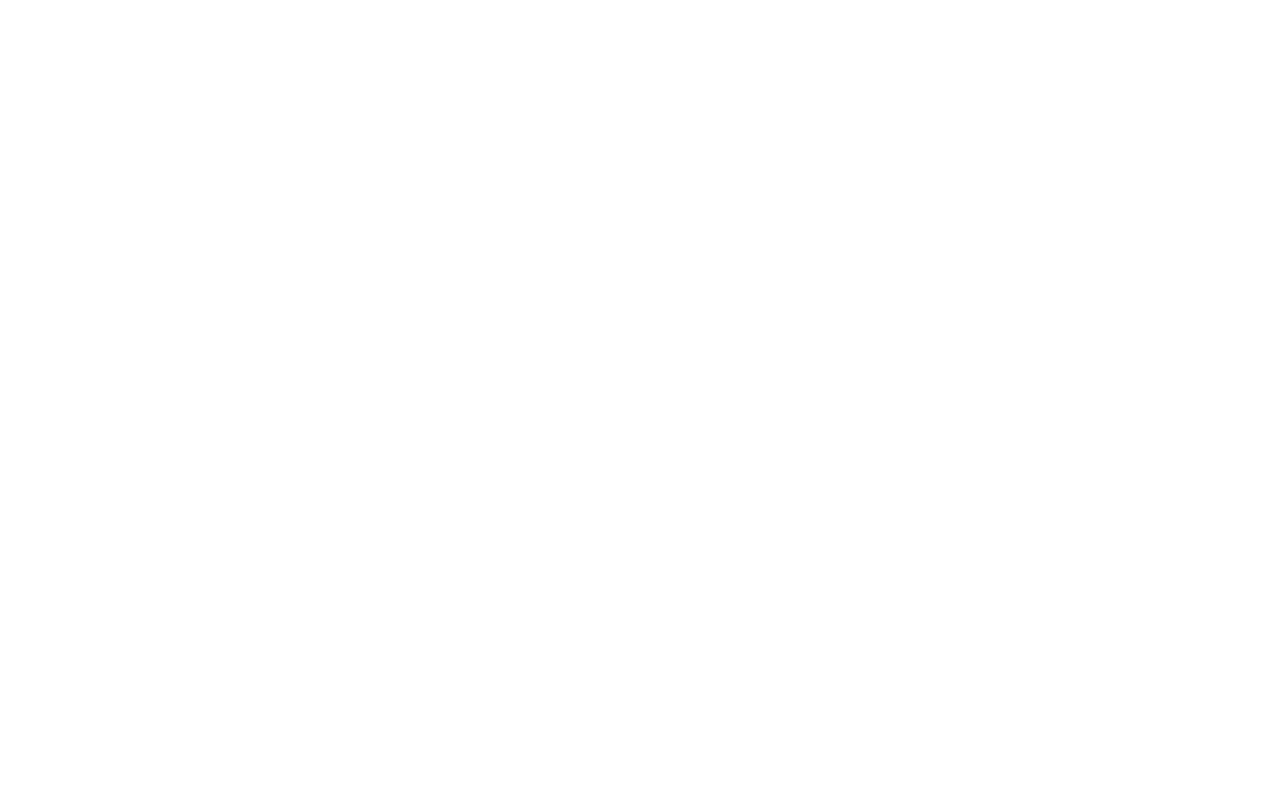
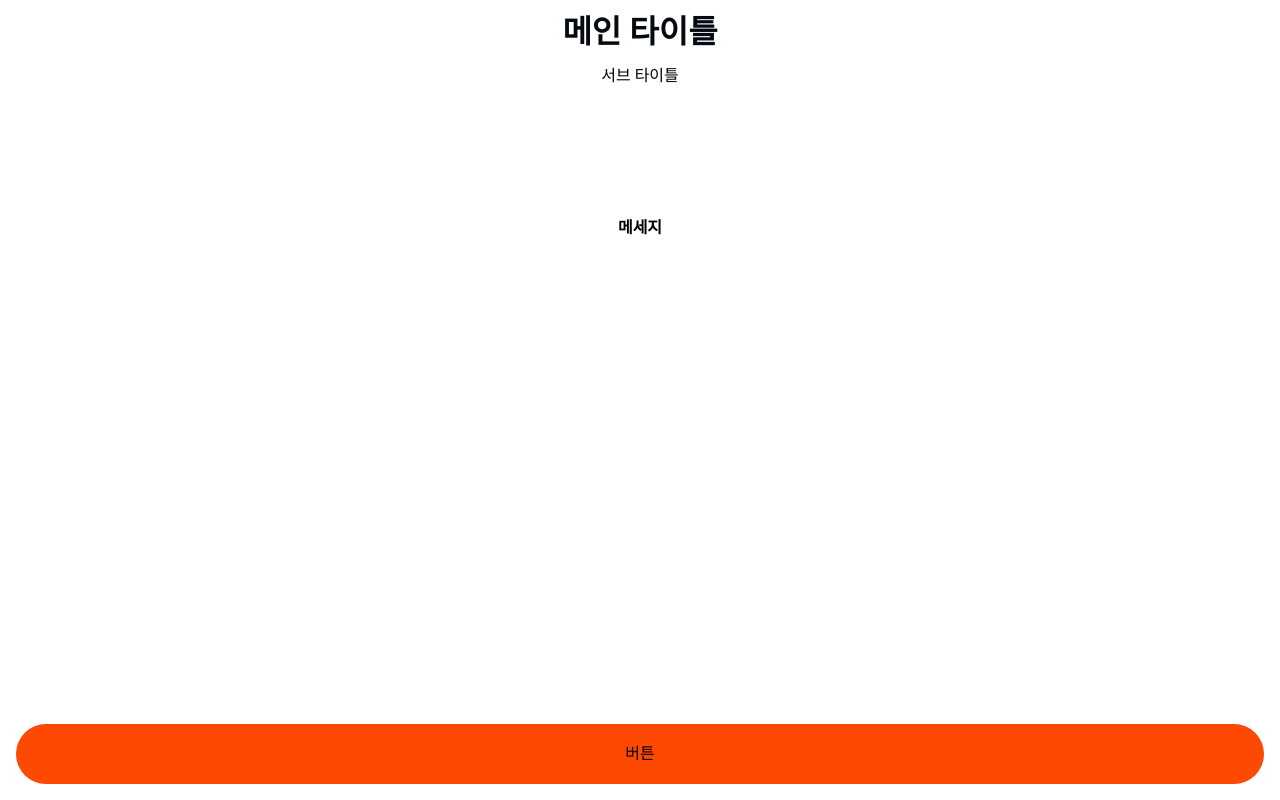
Before and after one commit to FE4902/Random-Lunch-Menu, a React (Create React App) app: page / in a window 1280 px wide. Built offline with nearby package versions, Linux system fonts and the light colour scheme.

Commit message:
Feat: Select 페이지 추가
Feat: Select 페이지 추가 (2)

Feat: Select 페이지 추가 (3)

```diff
--- a/src/App.tsx
+++ b/src/App.tsx
@@ -1,7 +1,12 @@
+import Select from "./pages/select";
 import "./styles/global.scss";
 
 function App() {
-    return <div></div>;
+    return (
+        <div>
+            <Select></Select>
+        </div>
+    );
 }
 
 export default App;
--- /dev/null
+++ b/src/pages/select/index.tsx
@@ -0,0 +1,21 @@
+import S from "./select.module.scss";
+
+const Select = () => {
+    return (
+        <div className={S.wrap}>
+            <header className={S.header}>
+                <h2 className={S.title}>메인 타이틀</h2>
+                <p className={S.sub_title}>서브 타이틀</p>
+            </header>
+            <main className={S.main}>
+                <div className={S.list}></div>
+                <div className={S.message}>메세지</div>
+            </main>
+            <footer className={S.footer}>
+                <button className={S.button}>버튼</button>
+            </footer>
+        </div>
+    );
+};
+
+export default Select;
--- /dev/null
+++ b/src/pages/select/select.module.scss
@@ -0,0 +1,57 @@
+.wrap {
+}
+
+.header {
+    padding: 8px 24px 64px;
+    text-align: center;
+
+    .title {
+        color: var(--text-black);
+        font-size: 32px;
+        font-weight: 600;
+        margin-bottom: 8px;
+    }
+
+    .sub_title {
+        color: var(--text-gray);
+    }
+}
+
+.main {
+    .list {
+        display: grid;
+        grid-template-columns: repeat(3, 1fr);
+        gap: 20px 13.5px;
+        padding: 0 24px 64px;
+    }
+
+    .message {
+        padding-bottom: 20px;
+        font-weight: 600;
+        text-align: center;
+    }
+}
+
+.footer {
+    position: fixed;
+    bottom: 0;
+    display: grid;
+    justify-items: center;
+    width: 100%;
+    padding-bottom: 16px;
+
+    &::before {
+        display: block;
+        width: 100%;
+        height: 34px;
+        background: linear-gradient(180deg, rgba(#fff, 0) 0%, #fff 100%);
+        content: "";
+    }
+
+    .button {
+        width: calc(100% - 32px);
+        height: 60px;
+        background-color: #fe4902;
+        border-radius: 32px;
+    }
+}
--- a/src/styles/global.scss
+++ b/src/styles/global.scss
@@ -1,3 +1,5 @@
+@use "./variables.scss";
+
 * {
     margin: 0;
     padding: 0;
--- /dev/null
+++ b/src/styles/variables.scss
@@ -0,0 +1,5 @@
+:root {
+    --text-black: #060b11;
+    --text-gray: rgba(#060b11, 0.48);
+    --text-light-gray: rgba(#060b11, 0.24);
+}
```
